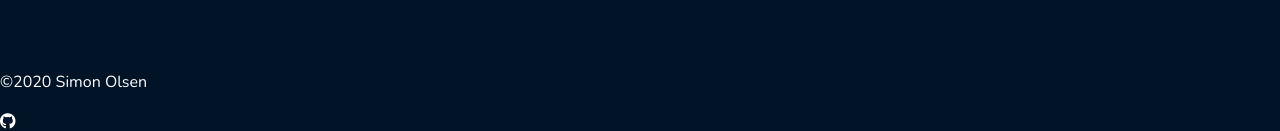
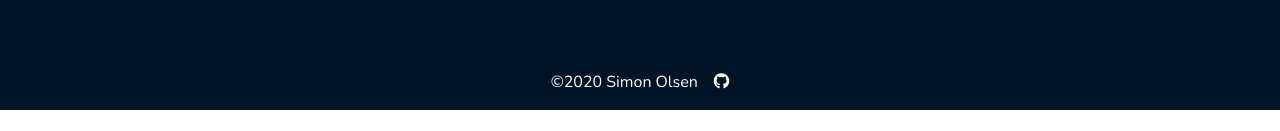
Before and after one commit to FroyoNom/my-spotify-wrapped, a Svelte app: page / in a window 1280 px wide. Shown: the part 1989-2120 px from the top of the page. After the commit the page ends 2099 px from the top, so only its background shows below. Built offline with nearby package versions, Linux system fonts and the light colour scheme.

Commit message:
fixed the footer positioning.

```diff
--- a/src/App.svelte
+++ b/src/App.svelte
@@ -27,6 +27,15 @@
   .fa-github {
     color: #fff;
   }
+
+  .fa-github {
+    margin-left: 1rem;
+  }
+
+  footer {
+    display: flex;
+    justify-content: center;
+  }
 </style>
 
 <div id="container">
```
